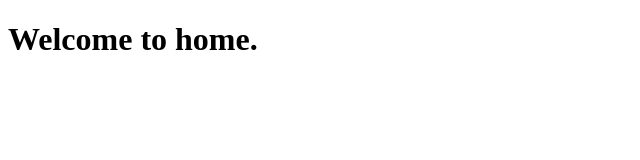
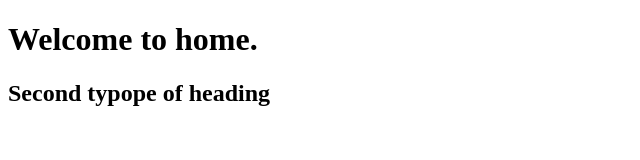
Before and after one commit to mahima351/Website_HTML, a plain HTML site: page index.html in a window 1280 px wide. Shown: the whole page, without its empty margins (0-640 px from the left). Drawn offline with Linux system fonts and the light colour scheme.

Commit message:
Added heading

```diff
--- a/index.html
+++ b/index.html
@@ -8,5 +8,6 @@
 </head>
 <body>
     <h1>Welcome to home.</h1>
+    <h2>Second typope of heading</h2>
 </body>
 </html>
```
